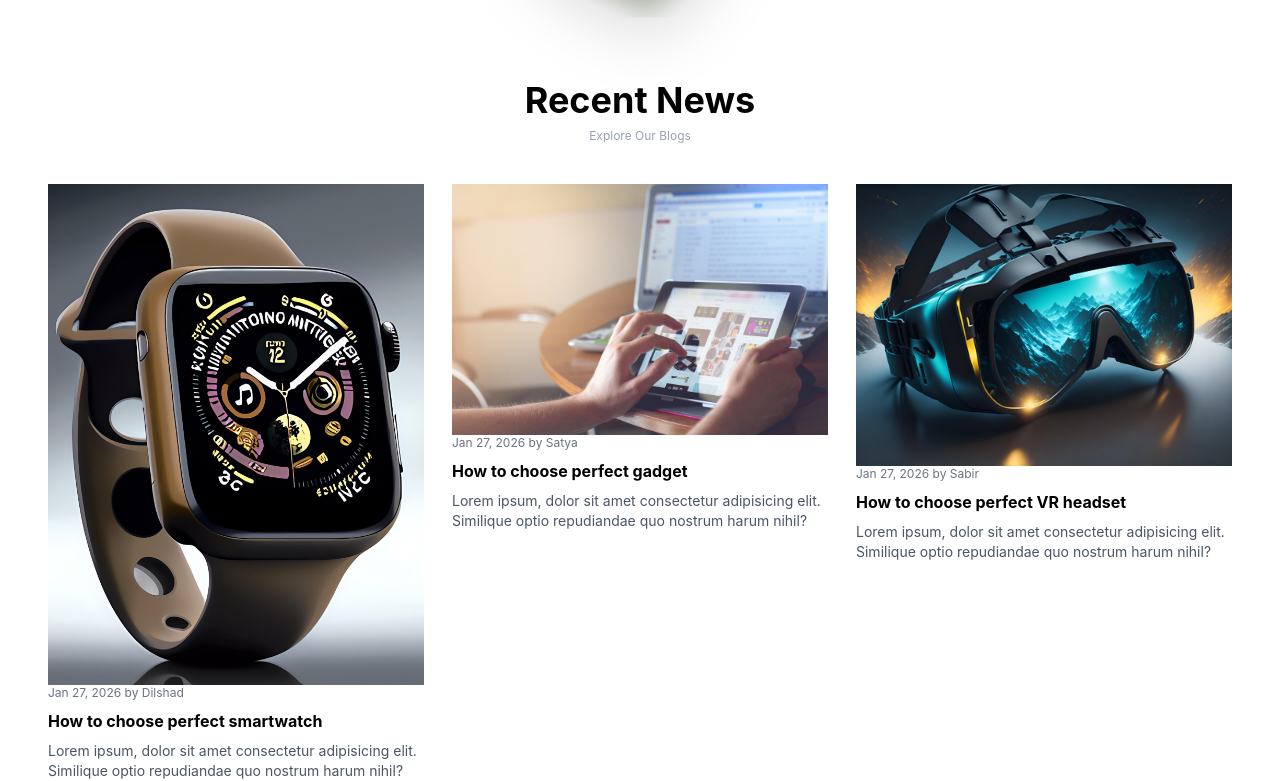
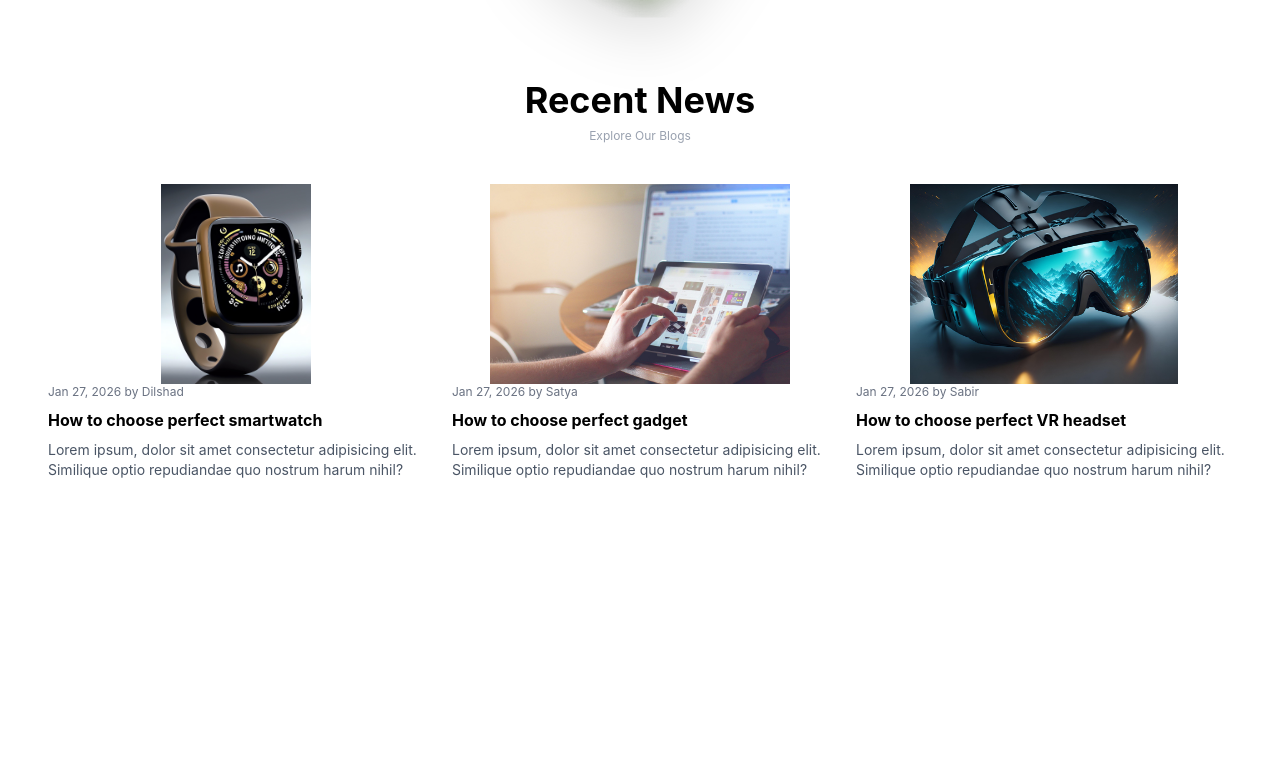
Before and after one commit to kaxadeveloper/Ecommerce, a React (Vite) app: page / in a window 1280 px wide. Shown: the part 3378-4159 px from the top of the page. After the commit the page ends 3858 px from the top, so only its background shows below. Built offline with nearby package versions, Linux system fonts and the light colour scheme.

Commit message:
style img

```diff
--- a/src/components/Blogs/Blogs.jsx
+++ b/src/components/Blogs/Blogs.jsx
@@ -39,7 +39,7 @@ const Blogs = () => {
                         BlogData.map((data) => (
                             <div>
                                 <div>
-                                    <img src={data.image} alt="" />
+                                    <img src={data.image} alt="" className='w-full h-[200px] object-contain rounded-2xl hover:scale-105 duration-500' />
                                 </div>
                                 <div className='space-y-2'>
                                     <p className='text-xs text-gray-500'>{data.published}</p>
```
